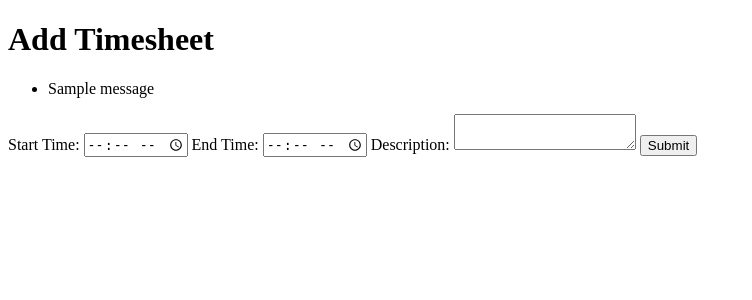
After one commit to muhsinmuhsy/timesheet-mine, a Django app: page /employee/timesheet/add in a window 1280 px wide. The commit adds this page. Shown: the top 300 px of the page, without its empty margins (0-752 px from the left). Run offline with Django 4.2, Linux system fonts and the light colour scheme; tables that the repository leaves empty hold one stand-in row (values such as "Sample post"); one stand-in notice (Sample message) is shown.

Commit message:
timesheet add and delete added

```diff
--- a/employee_app/urls.py
+++ b/employee_app/urls.py
@@ -3,5 +3,7 @@ from employee_app.views import *
 
 urlpatterns = [
     path('timesheet/list', timesheet_list, name='timesheet-list'),
-    path('timesheet/<int:timesheet_id>/view/', timesheet_view, name='timesheet-view')
+    path('timesheet/<int:timesheet_id>/view/', timesheet_view, name='timesheet-view'),
+    path('timesheet/add', timesheet_add, name='timesheet-add'),
+    path('timesheet/<int:timesheet_id>/delete/', timesheet_delete, name='timesheet-delete'),
 ]
--- a/employee_app/views.py
+++ b/employee_app/views.py
@@ -46,3 +46,39 @@ def timesheet_view(request, timesheet_id):
         'duration' : duration
     }
     return render(request, 'employee/timesheet-view.html', context)
+
+
+def timesheet_add(request):
+
+    if request.method == 'POST':
+        start_time = request.POST.get('start_time')
+        end_time = request.POST.get('end_time')
+        description = request.POST.get('description')
+
+        try:
+
+            timesheet = Timesheet(
+                employee=request.user,
+                status='Pending',
+                start_time=start_time,
+                end_time=end_time,
+                description=description
+            )
+            timesheet.save()
+            messages.success(request, 'add successfully')
+            return redirect('timesheet-list')
+        except Exception as e:
+            messages.error(request, f'faild to add, {str(e)}')
+            return redirect('timesheet-add')
+
+    return render(request, 'employee/timesheet-add.html')
+
+def timesheet_delete(request, timesheet_id):
+    try:
+        timesheet = Timesheet.objects.get(id=timesheet_id)
+        timesheet.delete()
+        messages.success(request, 'deleted successfully')
+        return redirect('timesheet-list')
+    except:
+        messages.error(request, 'deleted faild')
+        return redirect('timesheet-list')
--- a/templates/core/index.html
+++ b/templates/core/index.html
@@ -8,5 +8,6 @@
 <body>
     {{ user.username }}
     <a href="{% url 'timesheet-list' %}">Timesheet list</a>
+    <a href="{% url 'timesheet-add' %}">Timesheet add</a>
 </body>
 </html>
--- /dev/null
+++ b/templates/employee/timesheet-add.html
@@ -0,0 +1,34 @@
+<!DOCTYPE html>
+<html>
+<head>
+    <title>Add Timesheet</title>
+</head>
+<body>
+    <h1>Add Timesheet</h1>
+
+    {% if messages %}
+        <ul class="messages">
+            {% for message in messages %}
+                <li{% if message.tags %} class="{{ message.tags }}"{% endif %}>{{ message }}</li>
+            {% endfor %}
+        </ul>
+    {% endif %}
+
+    <form method="post">
+        {% csrf_token %}
+
+
+        <label for="start_time">Start Time:</label>
+        <input type="time" id="start_time" name="start_time" required>
+
+        <label for="end_time">End Time:</label>
+        <input type="time" id="end_time" name="end_time" required>
+
+
+        <label for="description">Description:</label>
+        <textarea id="description" name="description" required></textarea>
+
+        <input type="submit" value="Submit">
+    </form>
+</body>
+</html>
--- a/templates/employee/timesheet-list.html
+++ b/templates/employee/timesheet-list.html
@@ -10,7 +10,9 @@
     {% for timesheet in timesheets %}
         <a href="{% url 'timesheet-view' timesheet.id %}">
             {{ timesheet.date }}
-
+        </a>
+        <a href="{% url 'timesheet-delete' timesheet.id %}">
+            delete
         </a>
         {{ timesheet.duration }}
     {% endfor %}
```
Also changed, not shown: db.sqlite3, employee_app/migrations/0003_alter_timesheet_employee.py (added), employee_app/migrations/0004_alter_timesheet_employee.py (added).
